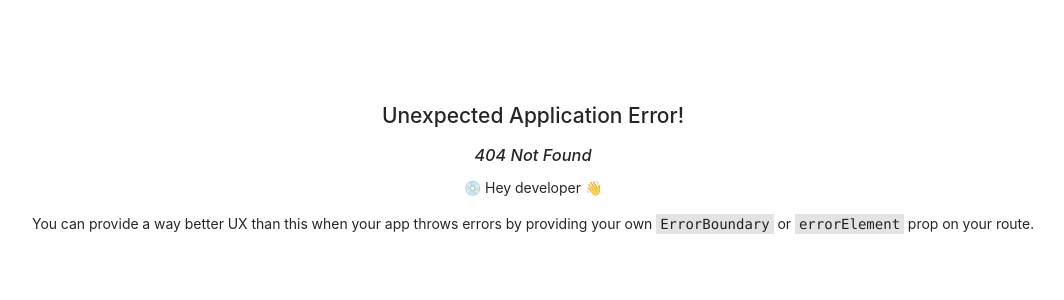
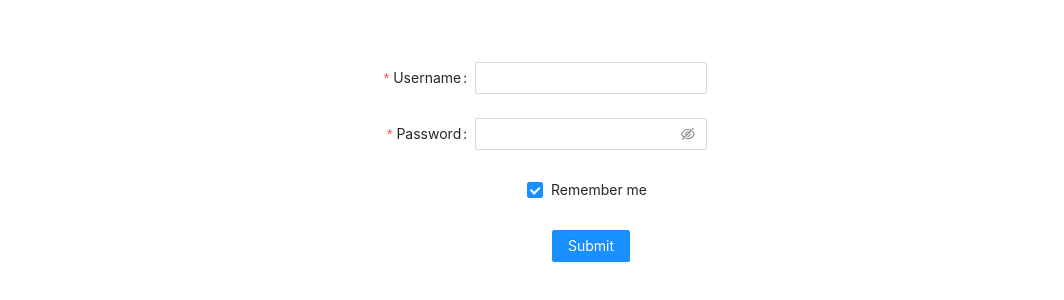
Before and after one commit to syamozipc/react-sandbox, a React (Vite) app: page /login in a window 1280 px wide. Before the commit this address had no page. Shown: the part 226-526 px from the top of the page, without its empty margins (107-1171 px from the left). Built offline with nearby package versions, Linux system fonts and the light colour scheme.

Commit message:
antdのformを実装

```diff
--- a/src/About.tsx
+++ b/src/Ant.tsx
@@ -1,12 +1,12 @@
 import { useState } from 'react';
 import { Link } from 'react-router-dom';
 import 'antd/dist/antd.css';
-import { DatePicker, message, Alert } from 'antd';
+import { DatePicker, message, Alert, Button } from 'antd';
 import 'antd/dist/antd.css';
 import './index.css';
 import { Moment } from 'moment';
 
-function About() {
+function Ant() {
   const [date, setDate] = useState<Moment | null>();
 
   const handleChange = (value: Moment | null) => {
@@ -26,10 +26,12 @@
         />
       </div>
       <div>
-        <Link to="/">go back to the top</Link>
+        <Link to="/">
+          <Button>go back to the top</Button>
+        </Link>
       </div>
     </div>
   );
 }
 
-export default About;
+export default Ant;
--- /dev/null
+++ b/src/Login.tsx
@@ -0,0 +1,62 @@
+import { Button, Checkbox, Form, Input } from 'antd';
+import { ValidateErrorEntity } from 'rc-field-form/lib/interface';
+
+type FormType = {
+  username: string;
+  password: string;
+  remember: boolean;
+};
+
+function Login() {
+  const onFinish = (values: FormType) => {
+    console.log('Success:', values);
+  };
+
+  const onFinishFailed = (errorInfo: ValidateErrorEntity<FormType>) => {
+    console.log('Failed:', errorInfo);
+  };
+
+  return (
+    <Form<FormType>
+      name="basic"
+      labelCol={{ span: 8 }}
+      wrapperCol={{ span: 16 }}
+      initialValues={{ remember: true }}
+      onFinish={onFinish}
+      onFinishFailed={onFinishFailed}
+      autoComplete="off"
+    >
+      <Form.Item
+        label="Username"
+        name="username"
+        rules={[{ required: true, message: 'Please input your username!' }]}
+      >
+        <Input />
+      </Form.Item>
+
+      <Form.Item
+        label="Password"
+        name="password"
+        rules={[{ required: true, message: 'Please input your password!' }]}
+      >
+        <Input.Password />
+      </Form.Item>
+
+      <Form.Item
+        name="remember"
+        valuePropName="checked"
+        wrapperCol={{ offset: 8, span: 16 }}
+      >
+        <Checkbox>Remember me</Checkbox>
+      </Form.Item>
+
+      <Form.Item wrapperCol={{ offset: 8, span: 16 }}>
+        <Button type="primary" htmlType="submit">
+          Submit
+        </Button>
+      </Form.Item>
+    </Form>
+  );
+}
+
+export default Login;
--- a/src/Recruit.tsx
+++ /dev/null
@@ -1,14 +0,0 @@
-import { Link } from 'react-router-dom';
-
-function Recruit() {
-  return (
-    <>
-      <div>this is recruit page</div>
-      <div>
-        <Link to="/">go back to the top</Link>
-      </div>
-    </>
-  );
-}
-
-export default Recruit;
--- a/src/App.tsx
+++ b/src/Root.tsx
@@ -1,18 +1,18 @@
 import './App.css';
 import { Link } from 'react-router-dom';
 
-function App() {
+function Route() {
   return (
     <>
       <div>page contents</div>
       <div>
-        <Link to="about">About</Link>
+        <Link to="ant">Ant</Link>
       </div>
       <div>
-        <Link to="recruit">Recquit</Link>
+        <Link to="login">Login</Link>
       </div>
     </>
   );
 }
 
-export default App;
+export default Route;
```
Also changed, not shown: src/main.tsx (+8 -8 lines), 1 other file (tests, documents, lock files or other folders).
